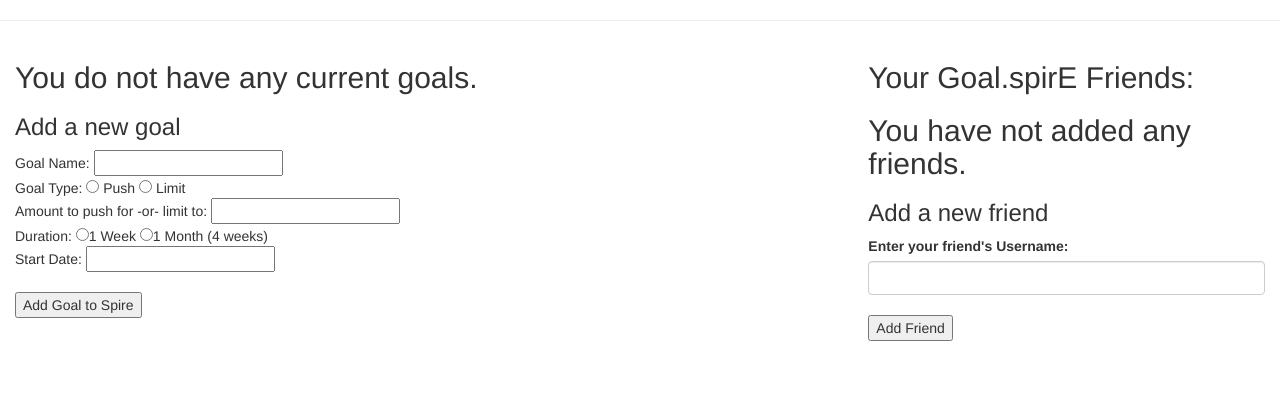
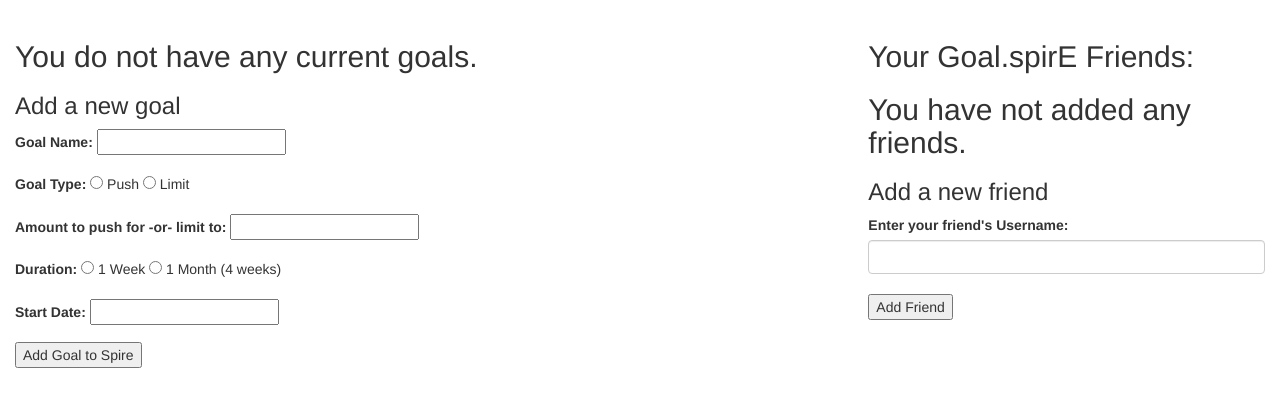
Before and after one commit to APHart/goal-tracker, a Flask app: template templates/user-dashboard.html in a window 1280 px wide. Shown: the part 82-489 px from the top of the page. Run offline with Flask 2, Linux system fonts and the light colour scheme; the template is opened without the code that fills it, so the values that code supplies are empty; parts of the project's set-up code (start-up, migrations or seed data) failed here and were passed over; some libraries are stand-ins or nearby versions.

Commit message:
Color and format mostly complete, forms improved. Styling still WIP.

```diff
--- a/server.py
+++ b/server.py
@@ -113,7 +113,7 @@ def login_process():
 
     elif user and user.password == password:
         session['user_id'] = user.user_id
-        flash('You have successfully logged in...woohoo!')
+        # flash('You have successfully logged in...woohoo!')
         # url = "/user/" + str(user.username)
         # return redirect("/user/<username>")
         return redirect(url_for("user_dashboard", username=user.username))
@@ -124,7 +124,7 @@ def logout():
     """User account logout."""
 
     del session['user_id']
-    flash('You have successfully logged out...bye!')
+    flash('You have successfully logged out.')
 
     return redirect("/")
 
--- a/templates/base.html
+++ b/templates/base.html
@@ -51,7 +51,6 @@
   </div>
   </nav>
 
-  <hr>
     {% with messages = get_flashed_messages() %}
          {% if messages %}
             <ul style="list-style-type: none; color: red;">
--- a/templates/user-dashboard.html
+++ b/templates/user-dashboard.html
@@ -53,16 +53,27 @@
             <form id="add-completion-form">
               <h3>Enter new completion info:</h3>
               <input id="track-id" type="hidden">
-              Date <input id="comp-date" type="text" name="comp-date" required>
-              <!-- How many times? <input id="comp-times" type="number" name="comp-times" required> -->
-              <br>
-              Location <input id="comp-loc" type="text" name="comp-loc">
-              <br>
-              Time <input id="comp-time" type ="time" name="comp-time">
-              <br>
+              <div class="form-group">
+                <label for="comp-date">Date</label>
+                <input id="comp-date" type="text" name="comp-date" required> *
+              </div>
+                <!-- How many times? <input id="comp-times" type="number" name="comp-times" required> -->
+              <!-- <br> -->
+              <div class="form-group">
+                <label for="comp-loc">Location</label>
+                <input id="comp-loc" type="text" name="comp-loc">
+              </div>
+              <div class="form-group">
+                <label for="comp-time">Time</label>
+                <input id="comp-time" type ="time" name="comp-time">
+              </div>
+              <!-- <br> -->
               <span>Notes</span>
-              <br>
-              <textarea id="comp-notes" type="textarea" name="comp-notes"></textarea>
+              <div class="form-group">
+                <label class="sr-only" for="comp-notes">Notes</label>
+                <textarea id="comp-notes" type="textarea" name="comp-notes"></textarea>
+              </div>
+              <div>* Required Field</div>
             </form>
           </div>
           <div id="comp-added" hidden>Completion added to Goal.spirE</div>
@@ -81,26 +92,30 @@
     <h3 id="add-goal">Add a new goal</h3>
 
         <form id="add-goal-form">
-            Goal Name:
+          <div class="form-group">
+            <label for="new-goal-name">Goal Name: </label>
             <input type="text" id="new-goal-name" name="new-goal-name">
-            <br>
-            Goal Type:
+          </div>
+          <div class="form-group">
+            <label for="goal-type">Goal Type: </label>
             <input type="radio" id="type-P" name="goal-type" value="P"> Push
             <input type="radio" id="type-L" name="goal-type" value="L"> Limit
-            <br>
-            Amount to push for -or- limit to:
+          </div>
+          <div class="form-group">
+            <label for="num-times">Amount to push for -or- limit to: </label>
             <input type="number" id="num-times" name="num-times">
-            <br>
-            Duration:
-            <input type="radio" id="dur-week" name="duration" value='1'>1 Week
-            <input type="radio" id="dur-month" name="duration" value='4'>1 Month (4 weeks)
-            <br>
-            Start Date:
+          </div>
+          <div class="form-group">
+            <label for="duration">Duration: </label>
+            <input type="radio" id="dur-week" name="duration" value='1'> 1 Week
+            <input type="radio" id="dur-month" name="duration" value='4'> 1 Month (4 weeks)
+          </div>
+          <div class="form-group">
+            <label for="start-date">Start Date: </label>
             <input type="text" id="start-date" name="start-date">
-            <br>
+          </div>
             <!-- Check to Repeat:
             <input type="checkbox" id="repeat" name="repeat" value=True> -->
-            <br>
             <input type="submit" id="add-goal-submit" value="Add Goal to Spire">
         </form>
     </div>
```
